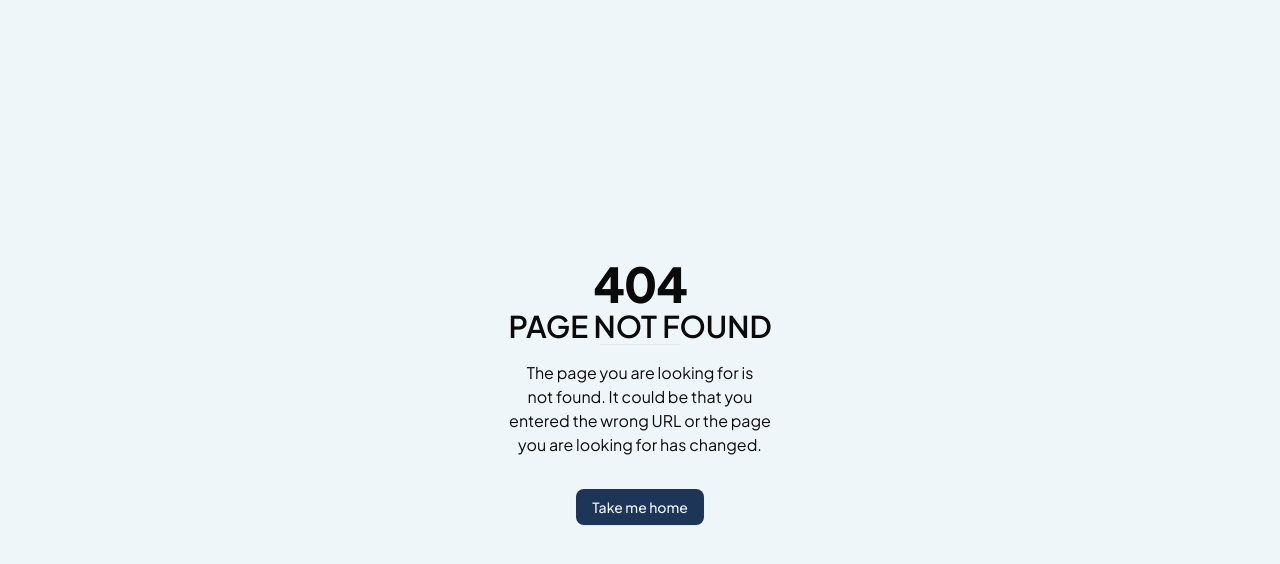
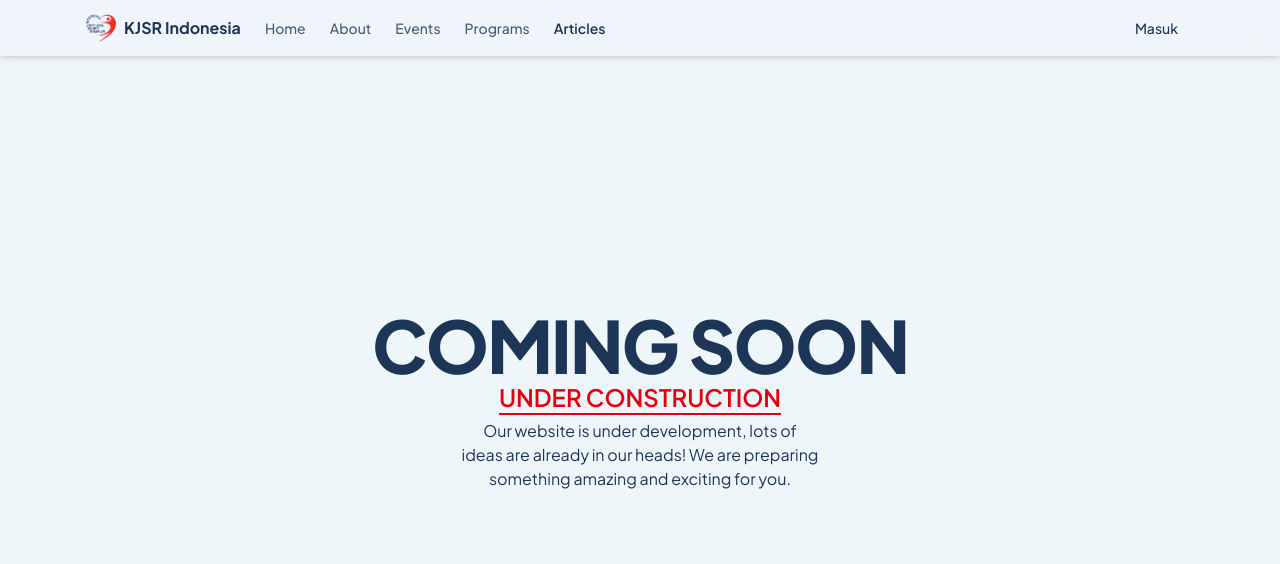
Before and after one commit to ahmdhndr/new-kjsr-fe, a Next.js app: page /articles in a window 1280 px wide. Before the commit this address had no page. Shown: the top 564 px of the page. Built offline with nearby package versions, Linux system fonts and the light colour scheme; no server answers.

Commit message:
fix: default page with placeholder component

```diff
--- a/src/app/(auth)/_hooks/use-register.ts
+++ b/src/app/(auth)/_hooks/use-register.ts
@@ -53,10 +53,10 @@ const useRegister = () => {
     onError: (error) => {
       errorToast(error);
     },
-    onSuccess: (data, variables) => {
+    onSuccess: (_data, variables) => {
       const encodedEmail = btoa(variables.email);
       router.push(`/register/verify?e=${encodedEmail}`);
-      // form.reset();
+      form.reset();
     },
   });
 
--- a/src/app/(auth)/_schemas/login.schema.ts
+++ b/src/app/articles/page.tsx
@@ -1,8 +1,11 @@
-import { z } from "zod";
+import Navbar from "@/components/navbar";
+import UnderConstructionPage from "@/components/under-construction-page";
 
-import { identifierSchema } from "@/shared/schemas/identifier.schema";
-
-export const loginSchema = z.object({
-  ...identifierSchema.shape,
-  password: z.string().nonempty("Mohon untuk memasukkan password"),
-});
+export default function ArticlePage() {
+  return (
+    <>
+      <Navbar />
+      <UnderConstructionPage />
+    </>
+  );
+}
--- a/src/app/not-found.tsx
+++ b/src/app/not-found.tsx
@@ -1,27 +1,22 @@
 import Link from "next/link";
 
+import Navbar from "@/components/navbar";
+import PlaceholderComponent from "@/components/placeholder-component";
 import { Button } from "@/components/ui/button";
-import { Separator } from "@/components/ui/separator";
 
 export default function NotFound() {
   return (
-    <div className="flex min-h-screen flex-col items-center justify-center">
-      <div className="prose space-y-4 text-center">
-        <h1 className="my-0 text-4xl font-extrabold tracking-tight md:text-5xl">
-          404
-        </h1>
-        <h2 className="my-0 text-xl font-semibold uppercase md:text-3xl">
-          Page not found
-        </h2>
-        <Separator className="mx-auto w-20" />
-        <p className="w-full max-w-80 text-sm tracking-normal text-balance md:text-base">
+    <>
+      <Navbar />
+      <PlaceholderComponent heading="404" subHeading="Page not found">
+        <p className="text-primary mt-1 w-full max-w-96 text-sm tracking-normal text-balance md:text-base">
           The page you are looking for is not found. It could be that you
           entered the wrong URL or the page you are looking for has changed.
         </p>
         <Link href={"/"}>
           <Button className="my-4">Take me home</Button>
         </Link>
-      </div>
-    </div>
+      </PlaceholderComponent>
+    </>
   );
 }
--- /dev/null
+++ b/src/components/placeholder-component.tsx
@@ -0,0 +1,34 @@
+import React from "react";
+
+interface Props {
+  heading?: string;
+  subHeading?: string;
+  children?: React.ReactNode;
+}
+
+export default function PlaceholderComponent({
+  heading = "Heading",
+  subHeading = "Sub Heading",
+  children,
+}: Props) {
+  return (
+    <div className="static md:absolute md:top-0 md:right-0 md:bottom-0 md:left-0">
+      <div className="mx-auto flex h-full w-full flex-col items-center justify-center p-4">
+        <div className="prose dark:prose-invert mx-auto">
+          <div className="flex flex-col items-center text-center">
+            <h1 className="text-primary my-0 self-center text-5xl font-extrabold tracking-tight uppercase md:text-7xl">
+              {heading}
+            </h1>
+            <div className="self-center">
+              <h2 className="text-destructive my-0 text-xl font-semibold uppercase md:text-2xl">
+                {subHeading}
+              </h2>
+              <div className="bg-destructive h-0.5 w-full" />
+            </div>
+            {children}
+          </div>
+        </div>
+      </div>
+    </div>
+  );
+}
--- /dev/null
+++ b/src/components/under-construction-page.tsx
@@ -0,0 +1,12 @@
+import PlaceholderComponent from "./placeholder-component";
+
+export default function UnderConstructionPage() {
+  return (
+    <PlaceholderComponent heading="Coming Soon" subHeading="Under Construction">
+      <p className="text-primary mt-1 w-full max-w-96 text-sm tracking-normal text-balance md:text-base">
+        Our website is under development, lots of ideas are already in our
+        heads! We are preparing something amazing and exciting for you.
+      </p>
+    </PlaceholderComponent>
+  );
+}
```
